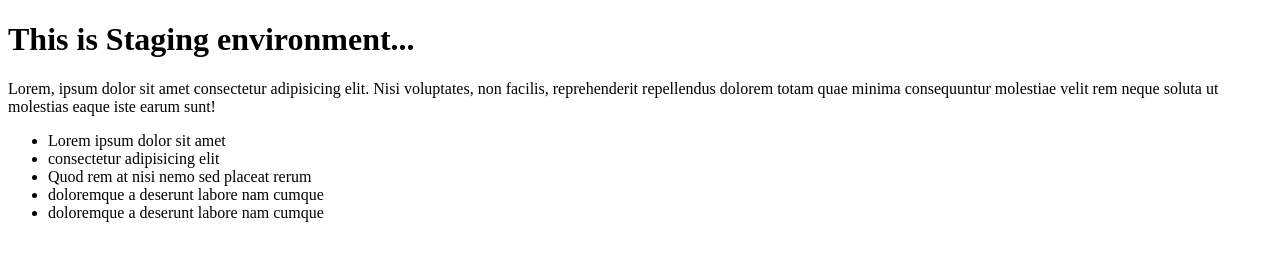
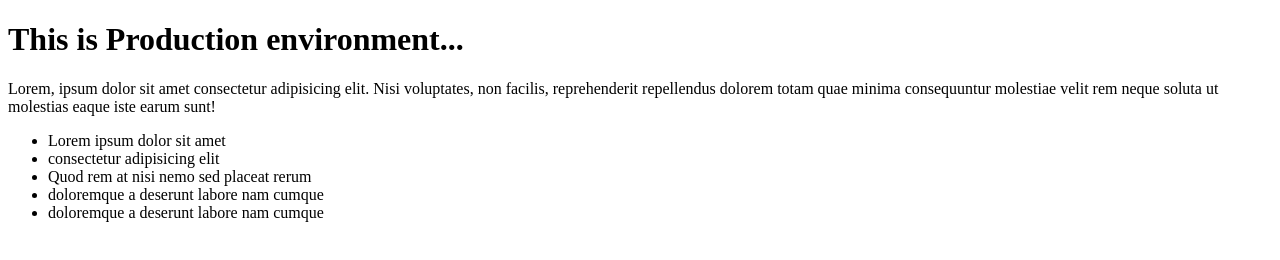
Before and after one commit to ChintanMakwana/test-github-actions, a plain HTML site: page index.html in a window 1280 px wide. Drawn offline with Linux system fonts and the light colour scheme.

Commit message:
Text Changes

```diff
--- a/index.html
+++ b/index.html
@@ -7,7 +7,7 @@
     <title>Document</title>
 </head>
 <body>
-    <h1>This is Staging environment...</h1>
+    <h1>This is Production environment...</h1>
     <p>Lorem, ipsum dolor sit amet consectetur adipisicing elit. Nisi voluptates, non facilis, reprehenderit repellendus dolorem totam quae minima consequuntur molestiae velit rem neque soluta ut molestias eaque iste earum sunt!</p>
     <ul>
         <li>Lorem ipsum dolor sit amet</li>
```
